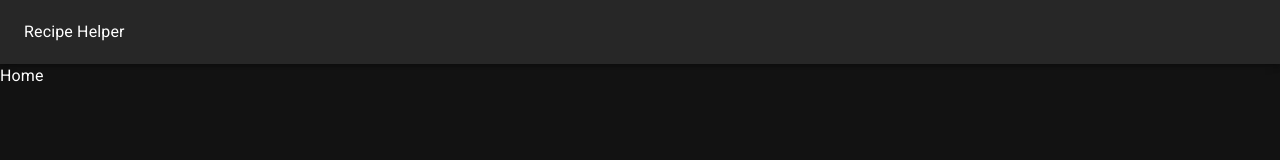
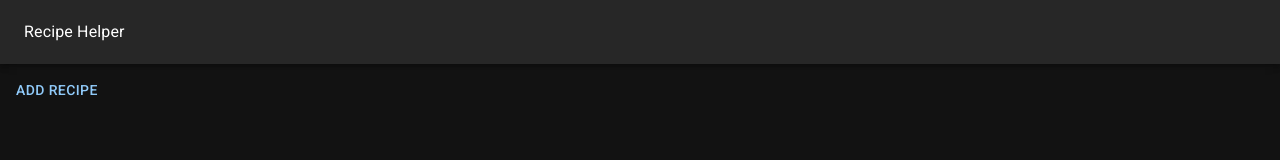
Before and after one commit to jwmcconnell/recipe-helper, a React (Vite) app: page / in a window 1280 px wide. Shown: the top 160 px of the page. Built offline with nearby package versions, Linux system fonts and the light colour scheme.

Commit message:
Add recipe editor

```diff
--- a/src/main.tsx
+++ b/src/main.tsx
@@ -11,6 +11,7 @@ import CssBaseline from "@mui/material/CssBaseline";
 import { Root } from "./pages/Root/Root.tsx";
 import { ErrorPage } from "./pages/Error/Error.tsx";
 import { Home } from "./pages/Home/Home.tsx";
+import { RecipeEditor } from "./pages/RecipeEditor/RecipeEditor.tsx";
 
 const router = createBrowserRouter([
   {
@@ -21,6 +22,10 @@ const router = createBrowserRouter([
       {
         path: "/",
         element: <Home />,
+      },
+      {
+        path: "/new/recipe",
+        element: <RecipeEditor />,
       },
     ],
   },
--- a/src/pages/Home/Home.tsx
+++ b/src/pages/Home/Home.tsx
@@ -1,6 +1,11 @@
-import { Typography } from "@mui/material";
+import { Button } from "@mui/material";
 import { ReactElement } from "react";
+import { Link as RouterLink } from "react-router-dom";
 
 export function Home(): ReactElement {
-  return <Typography>Home</Typography>;
+  return (
+    <Button sx={{ m: 1 }} component={RouterLink} to="/new/recipe">
+      Add Recipe
+    </Button>
+  );
 }
--- /dev/null
+++ b/src/pages/RecipeEditor/RecipeEditor.tsx
@@ -0,0 +1,5 @@
+import { ReactElement } from "react";
+
+export function RecipeEditor(): ReactElement {
+  return <div>Recipe Editor</div>;
+}
```
Also changed, not shown: 1 other file (tests, documents, lock files or other folders).
